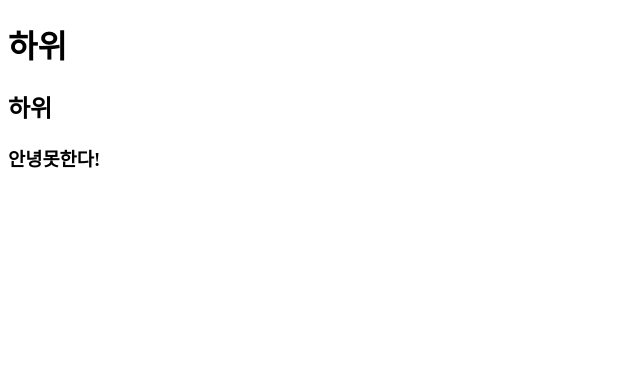
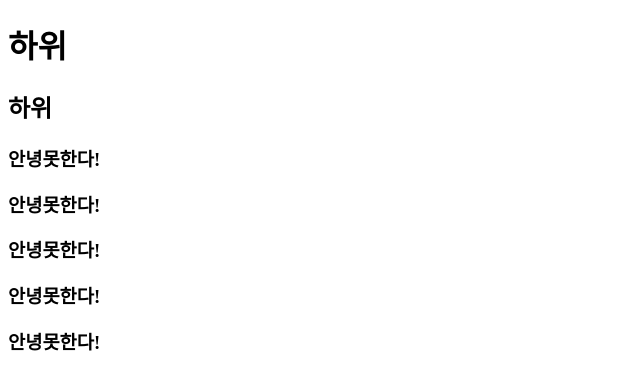
Before and after one commit to wooluck210/deeper, a plain HTML site: page index.html in a window 1280 px wide. Shown: the whole page, without its empty margins (0-640 px from the left). Drawn offline with Linux system fonts and the light colour scheme.

Commit message:
내 브랜치로 병합

```diff
--- a/index.html
+++ b/index.html
@@ -10,5 +10,9 @@
     <h1>하위</h1>
     <h2>하위</h2>
     <h3>안녕못한다!</h3>
+    <h3>안녕못한다!</h3>
+    <h3>안녕못한다!</h3>
+    <h3>안녕못한다!</h3>
+    <h3>안녕못한다!</h3>
   </body>
 </html>
```
